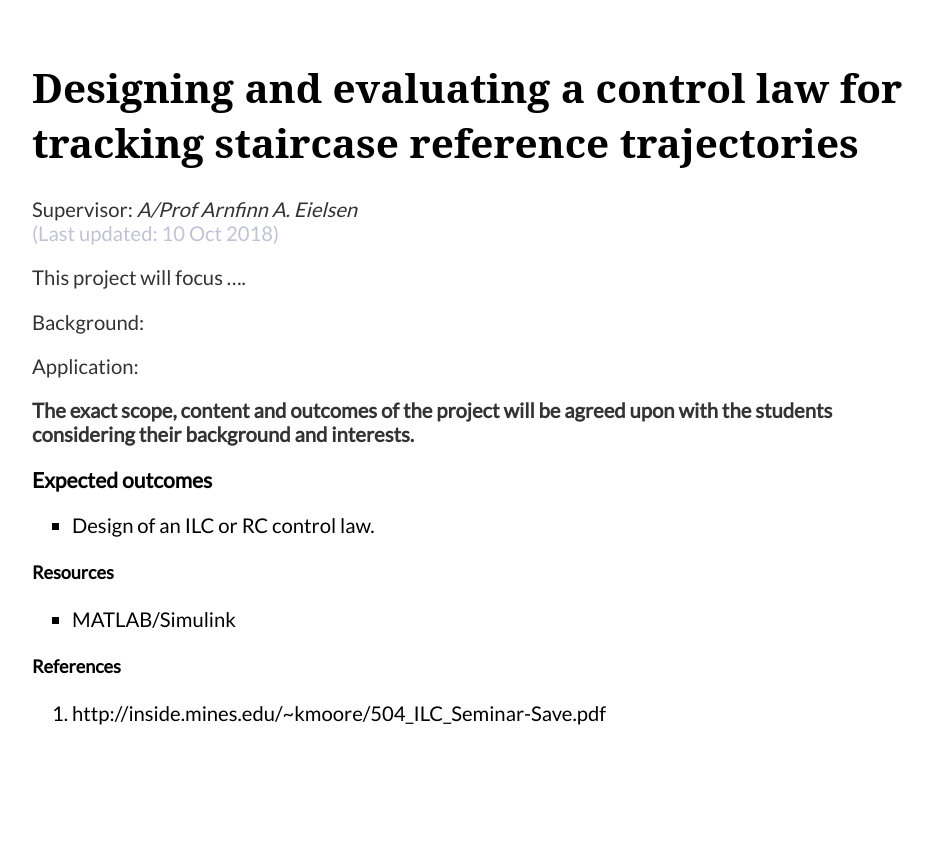
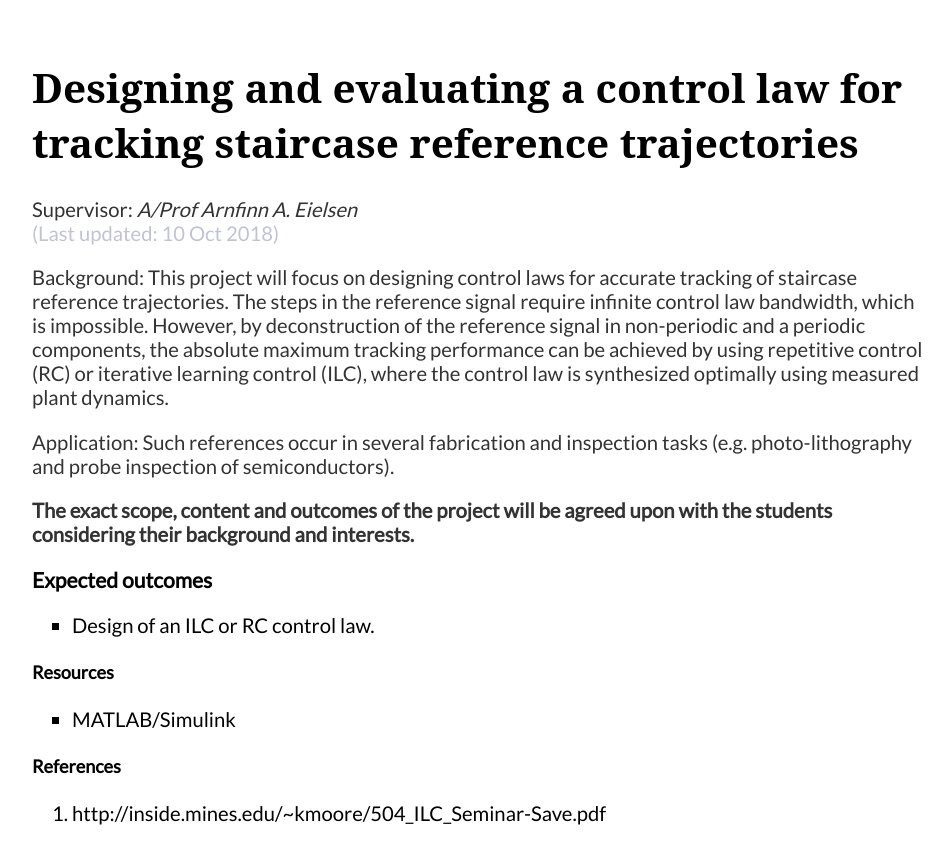
Before and after one commit to eielsen/eielsen.github.io, a Jekyll site: the page built from _posts/2018-10-10-tracking-of-staircase-trajectories.md, in a window 1280 px wide. Shown: the top 864 px of the page, without its empty margins (160-1112 px from the left). Built offline with Jekyll 4.4.1, drawn with Linux system fonts in a browser that asks for light colours; some web fonts are replaced.

Commit message:
Update 2018-10-10-tracking-of-staircase-trajectories.md

```diff
--- a/_posts/2018-10-10-tracking-of-staircase-trajectories.md
+++ b/_posts/2018-10-10-tracking-of-staircase-trajectories.md
@@ -9,11 +9,15 @@
 
 [comment]: *Supervisor: Assoc. prof. Arnfinn A. Eielsen*
 
-This project will focus ....
-
 Background:
+This project will focus on designing control laws for accurate tracking of staircase reference trajectories. The steps in the reference signal require infinite control law bandwidth, which is impossible. However, by deconstruction of the reference signal in non-periodic and a periodic components, the absolute maximum tracking performance can be achieved by using repetitive control (RC) or iterative learning control (ILC), where the control law is synthesized optimally using measured plant dynamics.
 
 Application:
+Such references occur in several fabrication and inspection tasks (e.g. photo-lithography and probe inspection of semiconductors).
+
+
+
+
 
 **The exact scope, content and outcomes of the project will be agreed upon with the students considering their background and interests.**
 
```
